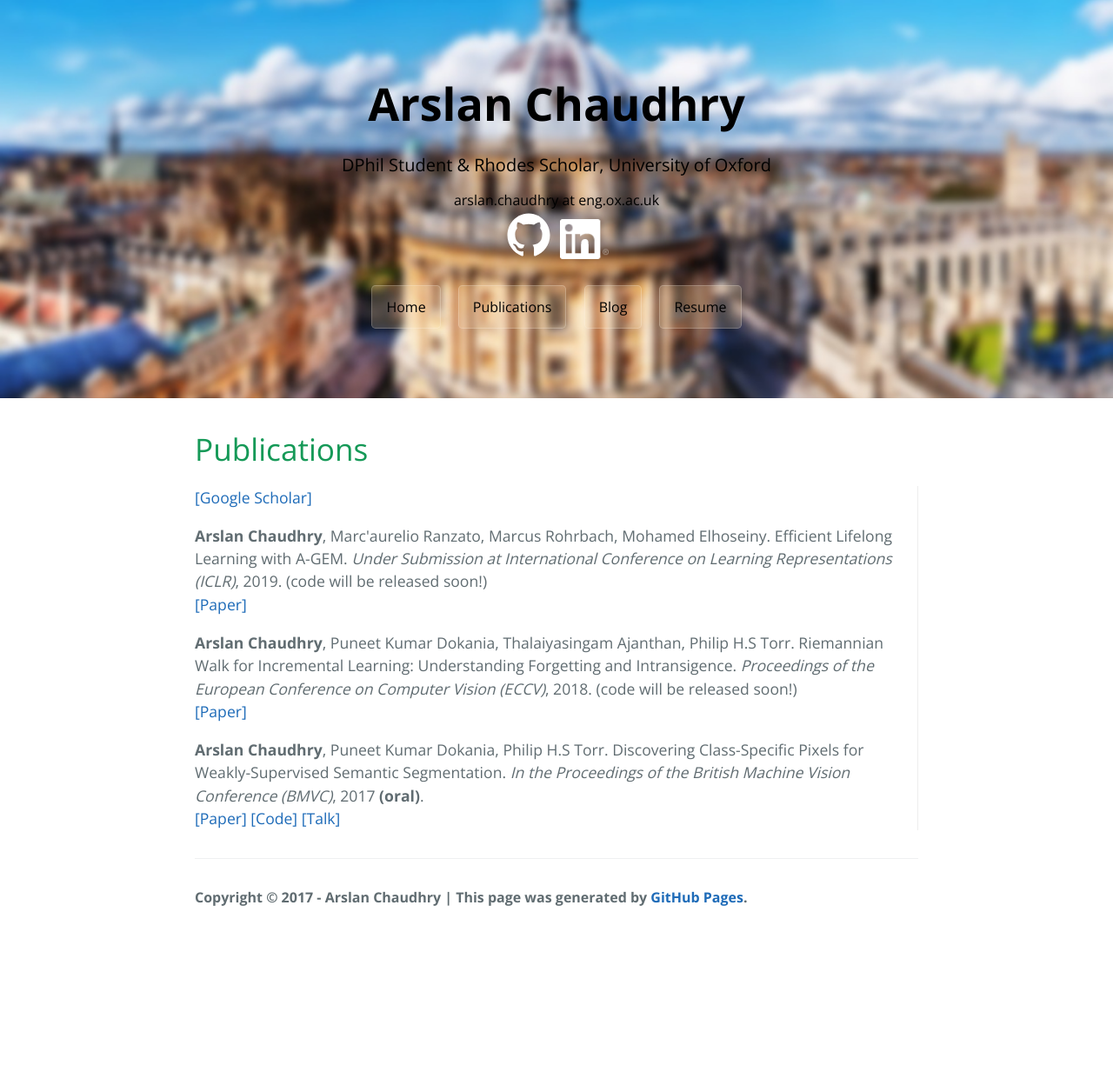
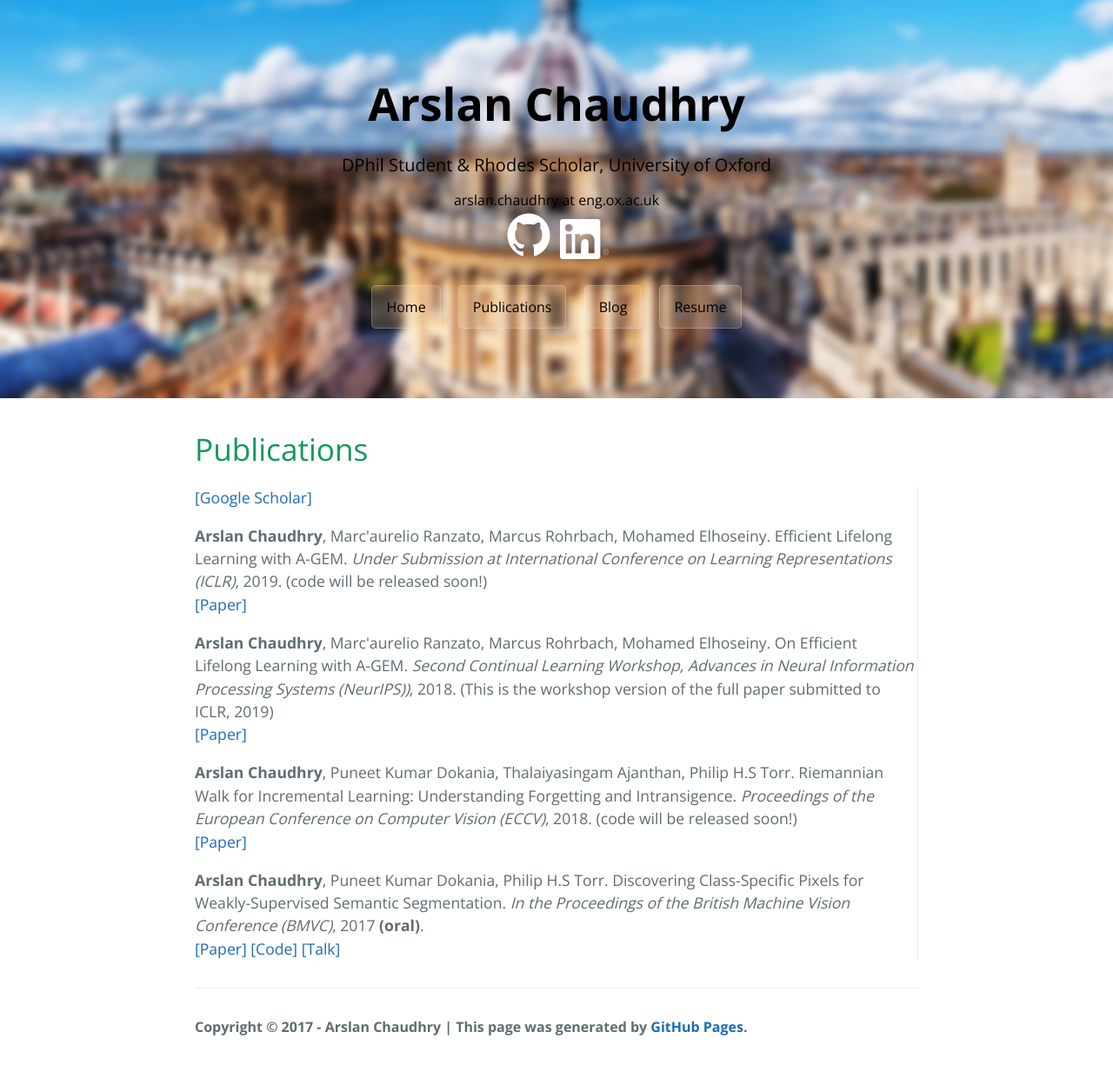
Before and after one commit to arslan-chaudhry/arslan-chaudhry.github.io, a Jekyll site: the page built from publications.html, in a window 1280 px wide. Shown: the whole page at 87% size. Built offline with Jekyll 4.4.1, drawn with Linux system fonts in a browser that asks for light colours; nearby versions of some CDN libraries; before the commit the page ends 1076 px from its top, so only the background shows below that.

Commit message:
Adding workshop paper

```diff
--- a/index.html
+++ b/index.html
@@ -24,7 +24,7 @@ title: {{ site.name }}
 
     <h1>News</h1>
         <ul class="posts">
-             <li> 01 December, 2018: Paper accepted at <a href="https://nips.cc/Conferences/2018/Schedule?showEvent=10910" target="_blank">Continual Learning</a> worksop at <a href="https://nips.cc/Conferences/2018" target="_blank">NeurIPS</a>, 2018.
+            <li> 01 December, 2018: Shorter version of <a href="https://marcpickett.com/cl2018/CL-2018_paper_32.pdf" target="_blank">A-GEM</a> accepted at <a href="https://nips.cc/Conferences/2018/Schedule?showEvent=10910" target="_blank">Continual Learning</a> worksop at <a href="https://nips.cc/Conferences/2018" target="_blank">NeurIPS</a>, 2018.
              <li> 01 October, 2018: Started as a visiting researcher at Facebook AI Research (FAIR), London.
 	    <li> 21 September, 2018: Spent a lovely summer at FAIR, Menlo Park working with Marc'aurelio Ranzato, Marcus Rohrbach and Mohamed Elhoseiny on efficient lifelong learning.
 	    <li> 03 July, 2018: Our <a href="https://doi.org/10.1007/978-3-030-01252-6_33" target="_blank">paper (Riemannian Walk for Incremental Learning: Understanding Forgetting and Intransigence)</a> has been accepted to ECCV, 2018.</li>
--- a/publications.html
+++ b/publications.html
@@ -35,6 +35,11 @@ title: {{ site.name }}
                 <a href = "https://arxiv.org/abs/1812.00420" target="_blank">[Paper]</a>
             </p>
             <p>
+                <b>Arslan Chaudhry</b>, Marc'aurelio Ranzato, Marcus Rohrbach, Mohamed Elhoseiny. On Efficient Lifelong Learning with A-GEM. <i>Second Continual Learning Workshop, Advances in Neural Information Processing Systems (NeurIPS))</i>, 2018. (This is the workshop version of the full paper submitted to ICLR, 2019)
+                <br>
+                <a href = "https://marcpickett.com/cl2018/CL-2018_paper_32.pdf" target="_blank">[Paper]</a>
+            </p>
+            <p>
                 <b>Arslan Chaudhry</b>, Puneet Kumar Dokania, Thalaiyasingam Ajanthan, Philip H.S Torr. Riemannian Walk for Incremental Learning: Understanding Forgetting and Intransigence. <i>Proceedings of the European Conference on Computer Vision (ECCV)</i>, 2018. (code will be released soon!)
                 <br>
                 <a href = "https://doi.org/10.1007/978-3-030-01252-6_33" target="_blank">[Paper]</a>
```
